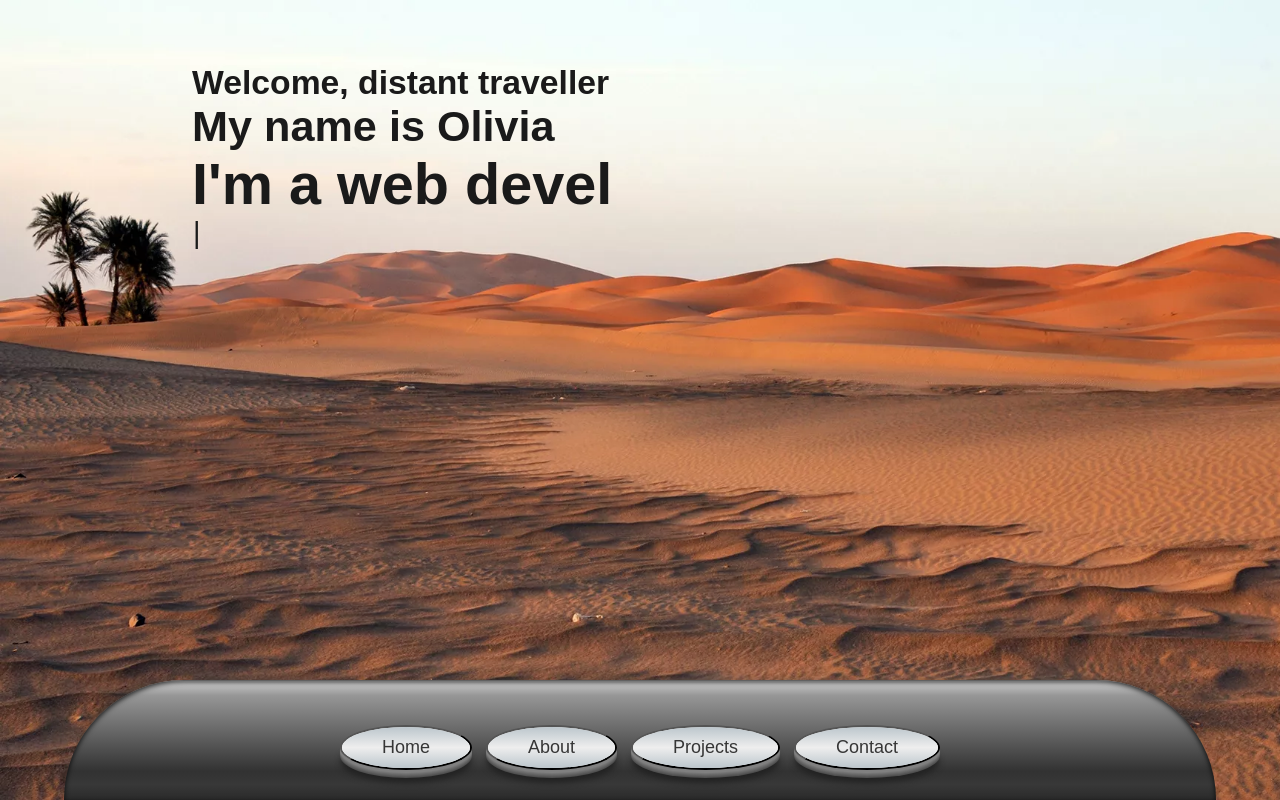
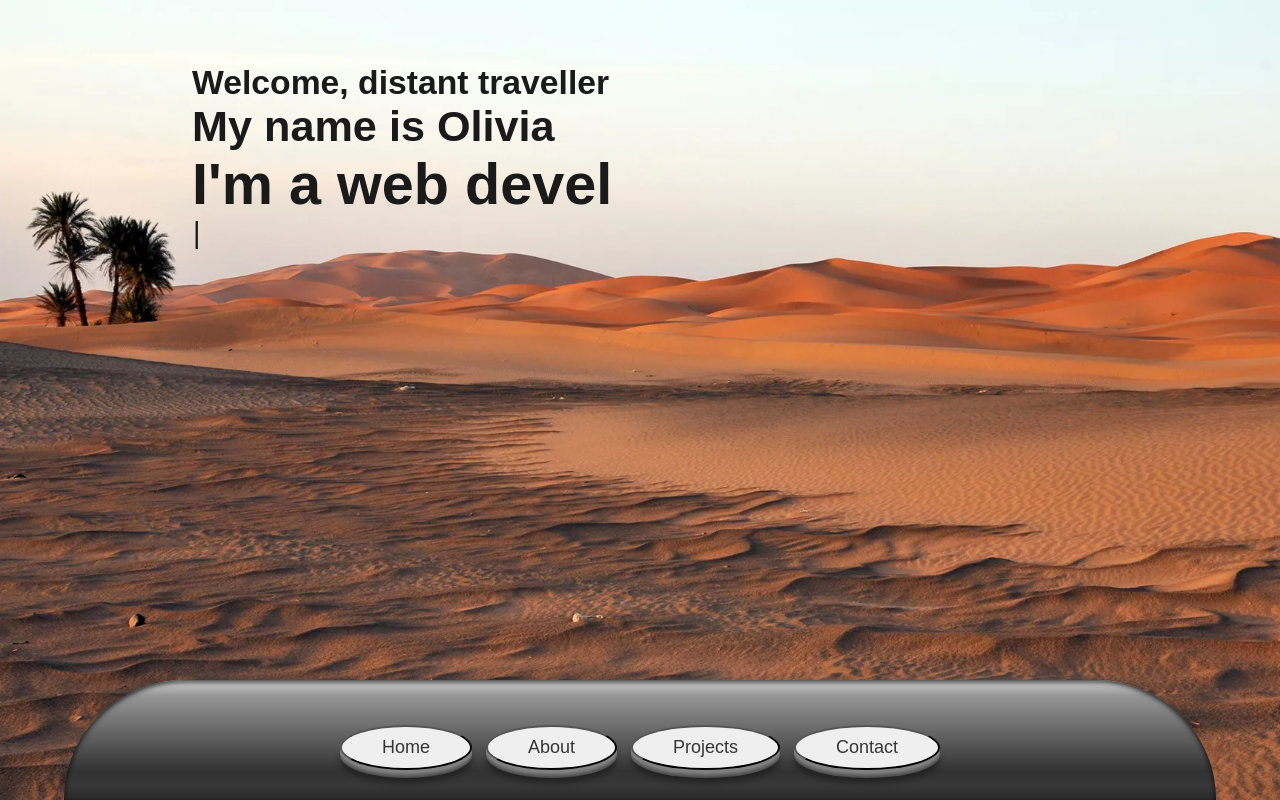
Before and after one commit to Liv4-code/planet-portfolio-site, a React (Create React App) app: page / in a window 1280 px wide. Built offline with nearby package versions, Linux system fonts and the light colour scheme; a web font is replaced by a local one.

Commit message:
Removed background from nav buttons

```diff
--- a/src/App.scss
+++ b/src/App.scss
@@ -85,7 +85,6 @@ a {
     }
 
     .navigation__button span {
-        background: linear-gradient(to bottom, #bcc6cc, #eee, #bcc6cc);
         border-radius: 50%;
         display: inline-block;
         padding: 10px 40px 10px 40px;
```
